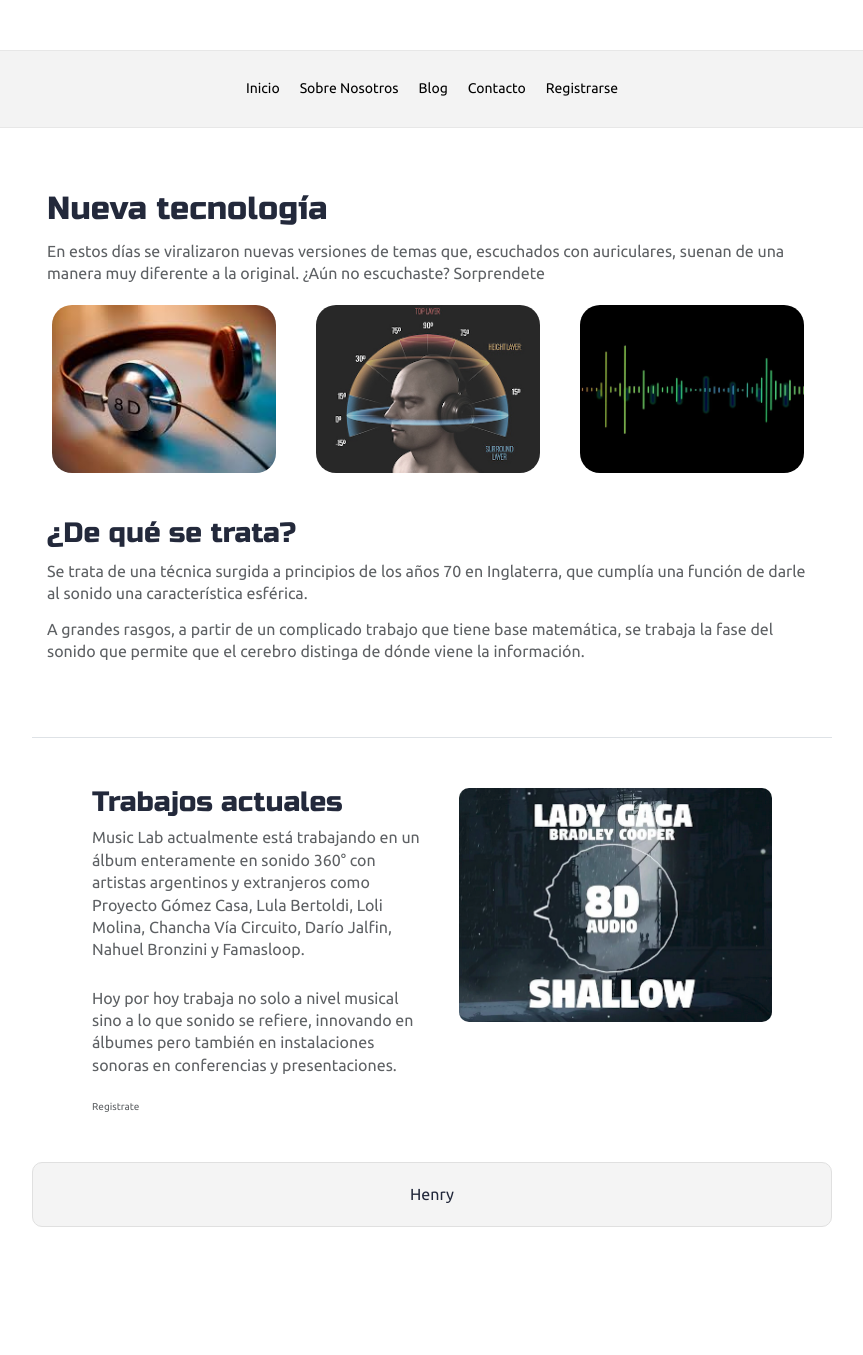
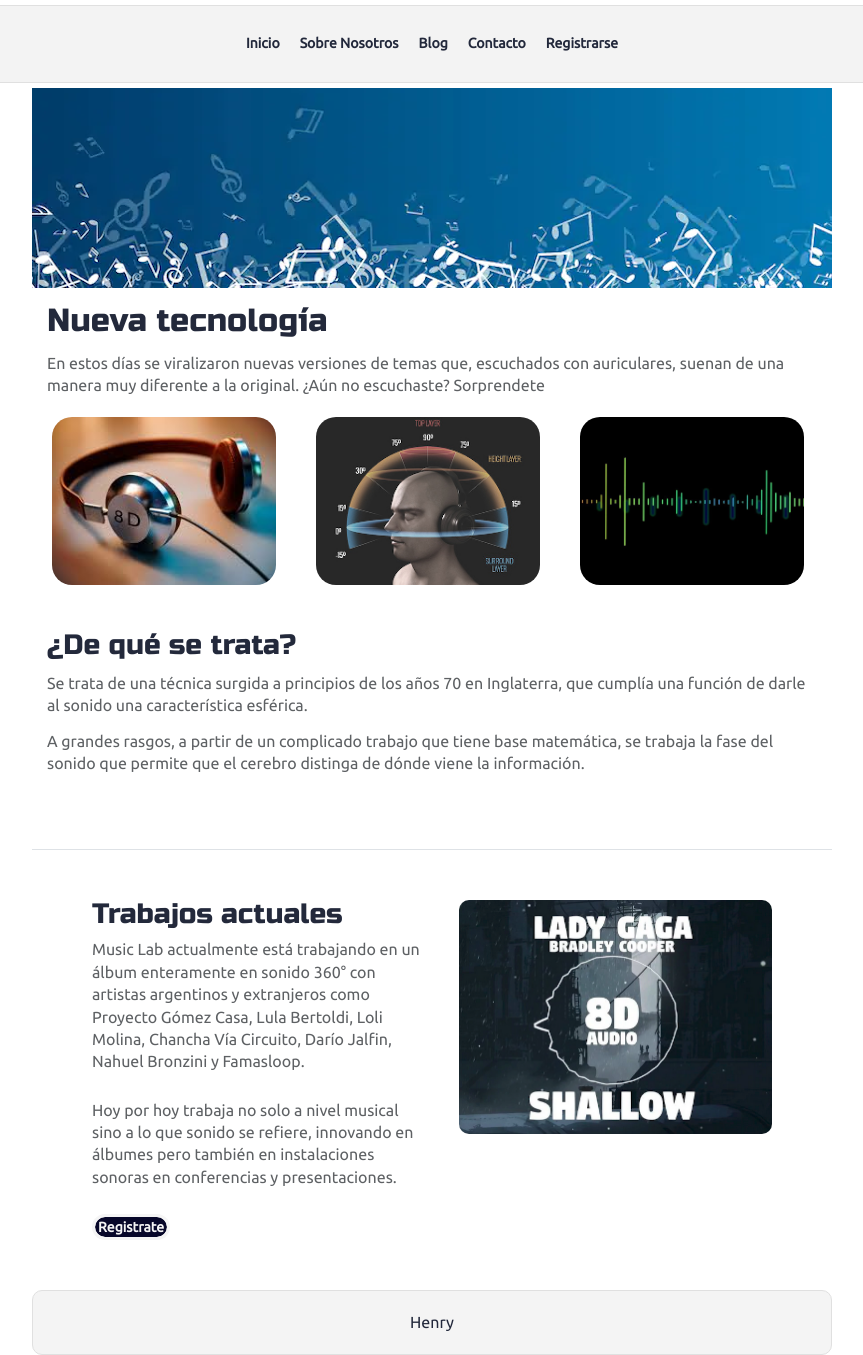
Before and after one commit to GaboPosso/FT-M2-master, an Eleventy site: page 02-CSS/homework/responsive-web/index.html in a window 1280 px wide. Shown: the whole page, without its empty margins (208-1071 px from the left). Before the commit the page ends 1227 px from the top, so only its background shows below. Built offline with nearby package versions, Linux system fonts and the light colour scheme; Eleventy itself is replaced by a stand-in of ours; files that its build step writes are made by us from their sources.

Commit message:
Update FT-M2 Css Advanced

```diff
--- a/02-CSS/homework/responsive-web/index.html
+++ b/02-CSS/homework/responsive-web/index.html
@@ -18,9 +18,6 @@
 <body>
 
  <!-- Código del nav acá -->
-
-
-<!-- As a heading -->
  <nav class="navbar">
   <ul>
      <li><a href="#Inicio">Inicio</a></li>
@@ -31,11 +28,14 @@
   </ul>
  </nav>
 
+<!-- As a heading -->
+
+
   <div class="container home">
 
     <header class="intro">
        <!-- Código de header img acá -->
-
+      <img src="/FT-M2-master/02-CSS/homework/responsive-web/img/main-header.png" class= "img-fluid" alt="Header">
       <h2>Nueva tecnología</h2>
 
       <p>En estos días se viralizaron nuevas versiones de temas que, escuchados con auriculares, suenan de una manera muy diferente a la original. ¿Aún no escuchaste? Sorprendete</p>
--- a/02-CSS/homework/responsive-web/less/home-page.less
+++ b/02-CSS/homework/responsive-web/less/home-page.less
@@ -58,6 +58,7 @@
       }
 
       .btn {
+        border-radius: 20px;
       }
     }
 
--- a/02-CSS/homework/responsive-web/less/mixins.less
+++ b/02-CSS/homework/responsive-web/less/mixins.less
@@ -1 +1,18 @@
 // Mixins acá
+.singUp-button{
+    color:whitesmoke;
+    font-family: 'Ubuntu', sans-serif;
+    font-size: 1.4rem;
+    background-color: #070729;
+    box-sizing: border-box;
+}
+.btn{
+    .singUp-button();
+    padding: 3px;
+    margin: 3px;
+    text-align: center;
+    font-weight: bold;
+    outline: solid;
+    border-radius: 3px;
+    display: inline-block;
+}
--- a/02-CSS/homework/responsive-web/less/navigation.less
+++ b/02-CSS/homework/responsive-web/less/navigation.less
@@ -6,14 +6,16 @@
 .navbar{
 
     background-color: @background-color;
-    border: @navigationBorder;
+    border: 1px double #e0e0e0;
     border-width: 1px 0;
     list-style: none;
     text-align: center;
     padding: 20px;
-    margin: 50px;
+    margin: 5px;
+    justify-content: center;
     font-family: @fontfamily;
     font-size: 1.4rem;
+    font-weight: bold;
 }
 .navbar ul{
     margin:0;
@@ -31,9 +33,9 @@
     padding: 10px;
     background-color: @background-color;
     text-decoration: none;
-    color: black;
+    color: #22283B;
 
 }
 li a:hover{
-    background-color: darkgray;
+    background-color: rgb(121, 99, 99);
 }
```
Also changed, not shown: 02-CSS/homework/responsive-web/css/index.css. Lines whose indentation alone changed are shown as unchanged.
